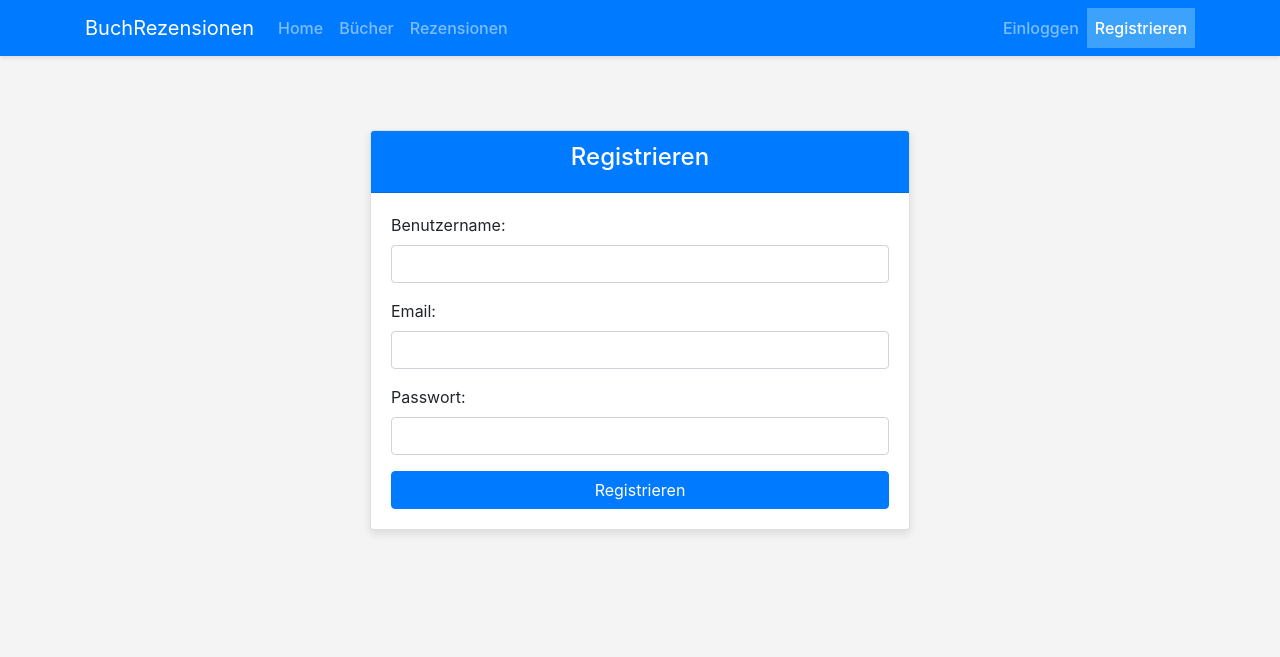
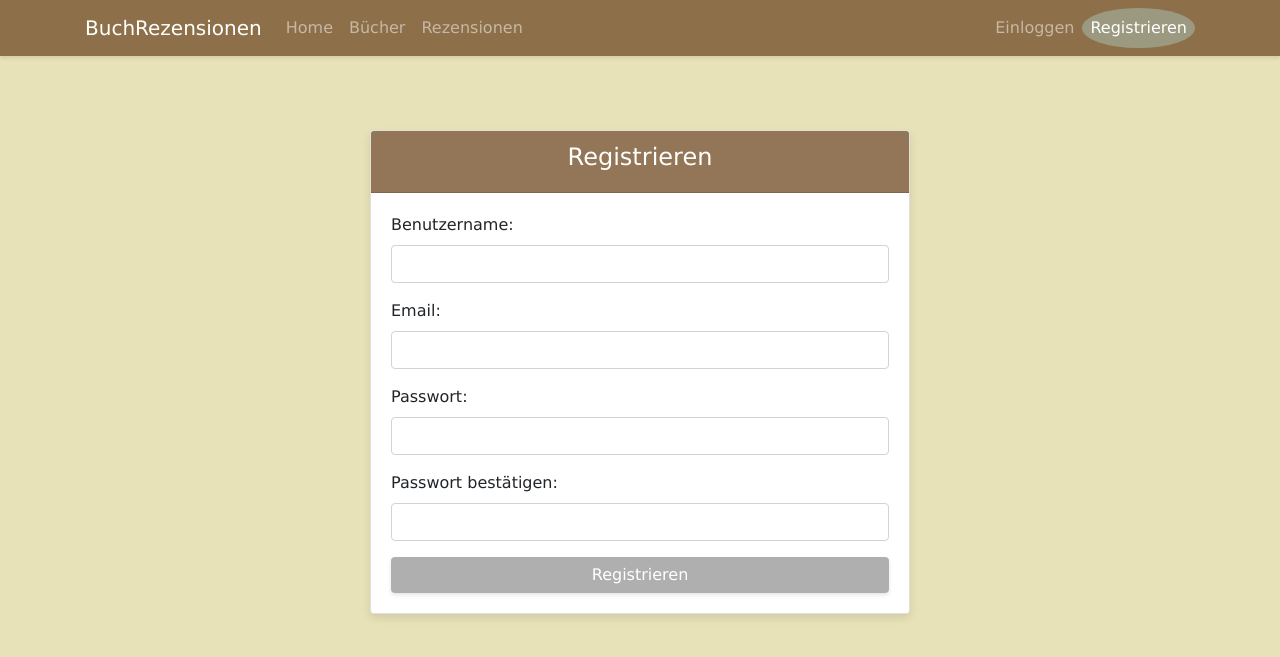
Before and after one commit to kmumenthaler/VICC-IA1A-2023, a Flask app: page /register in a window 1280 px wide. Shown: the top 657 px of the page. Run offline with Flask 2, Linux system fonts and the light colour scheme; some libraries are stand-ins or nearby versions.

Commit message:
Anpassung von styles.css und den templates.

```diff
--- a/app/static/css/styles.css
+++ b/app/static/css/styles.css
@@ -1,5 +1,9 @@
 body {
-    background-color: #f4f4f4;
+    background-color: #e7e2b7;
+    font-family: Verdana, Geneva, Tahoma, sans-serif;
+}
+.bg-primary{
+    background-color: #79562fce!important;
 }
 
 .card {
@@ -12,7 +16,21 @@ body {
 }
 
 .btn-primary {
-    background-color: #007BFF;
+    background-color: #838383a4;
+    border: none;
+    box-shadow: 0 2px 4px rgba(0, 0, 0, 0.1);
+}
+
+.btn-primary:hover {
+    background-color: #79562fce;
+}
+
+.form-control:focus {
+    color: #495057;
+    background-color: #fff;
+    border-color: #bbb77e;
+    outline: 0;
+    box-shadow: 0 0 0 .2rem rgba(224, 223, 118, 0.452);
 }
 
 .navbar {
@@ -70,6 +88,7 @@ body:is(.loaded) .container {
 
 .navbar-nav .active-link {
     background-color: #b7eff354; /* Grauer Hintergrund */
+    border-radius: 66%;
 }
 
 .navbar-nav .active-link .nav-link {
--- a/app/templates/base.html
+++ b/app/templates/base.html
@@ -50,6 +50,17 @@
 </nav>
 
 <div class="container mt-4">
+    <!-- Flash Nachrichten anzeigen -->
+    {% with messages = get_flashed_messages() %}
+        {% if messages %}
+            <div class="alert alert-info">
+                {% for message in messages %}
+                    {{ message }}<br>
+                {% endfor %}
+            </div>
+        {% endif %}
+    {% endwith %}
+
     {% block content %}{% endblock %}
 </div>
 
--- a/app/templates/register.html
+++ b/app/templates/register.html
@@ -21,6 +21,10 @@
                         <label for="password">Passwort:</label>
                         <input type="password" class="form-control" id="password" name="password" required>
                     </div>
+                    <div class="form-group">
+                        <label for="confirm_password">Passwort bestätigen:</label>
+                        <input type="password" class="form-control" id="confirm_password" name="confirm_password" required>
+                    </div>
                     <button type="submit" class="btn btn-primary btn-block">Registrieren</button>
                 </form>
             </div>
```
Also changed, not shown: 2 other files.
